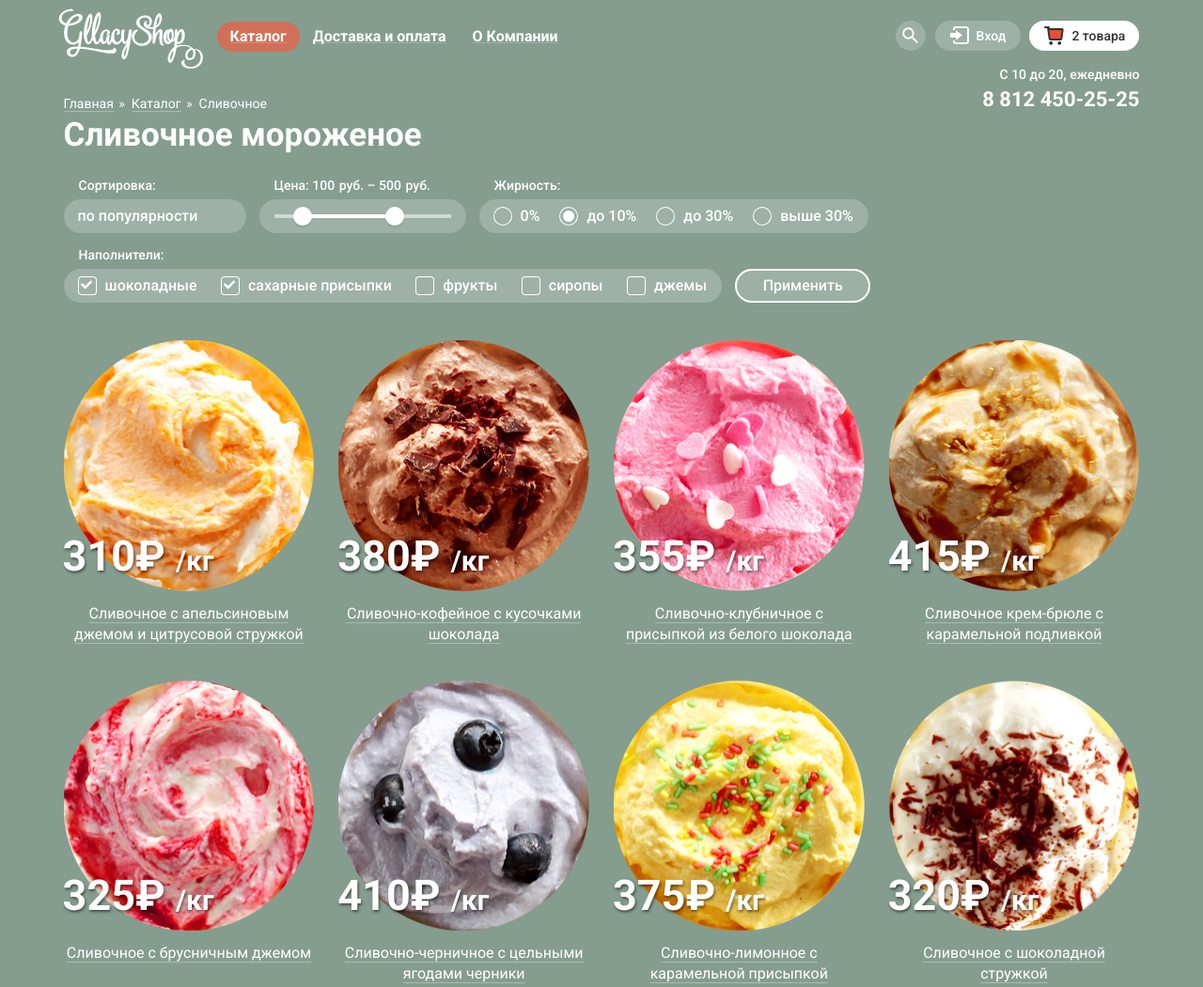
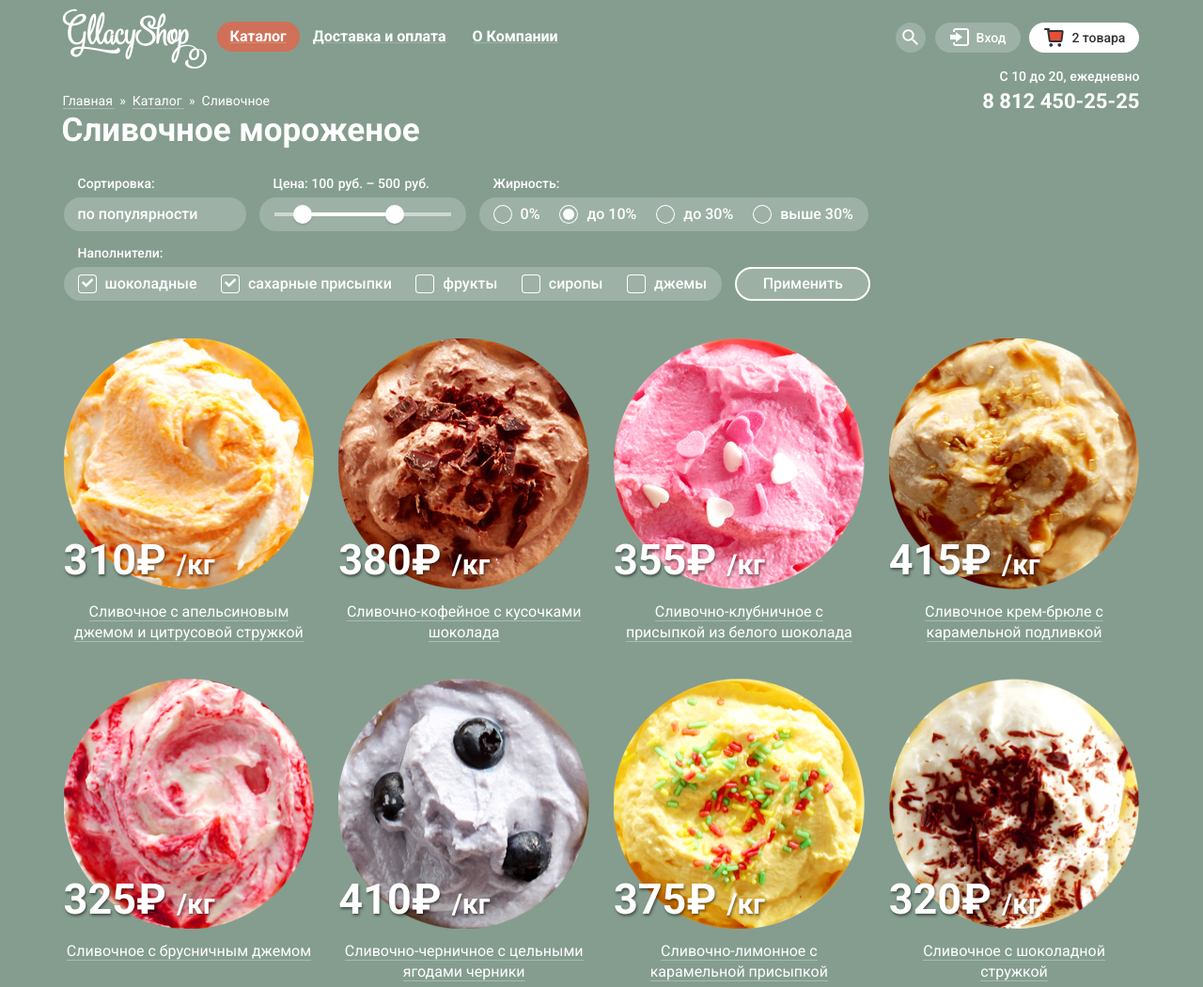
Before and after one commit to UtkinM/240596-gllacy, a plain HTML site: page catalog.html in a window 1280 px wide. Shown: the top 1050 px of the page at 94% size. Drawn offline with Linux system fonts and the light colour scheme.

Commit message:
Исправлены замечания наставника

```diff
--- a/css/style.css
+++ b/css/style.css
@@ -33,9 +33,9 @@ img {
 
 /*---------------- nav-logo ----------------*/
 .nav-logo {
-  margin-right: 15px;
-  margin-left: -6px;
+  margin-right: 11px;
   padding-top: 9px;
+  margin-left: -2px;
 }
 
 .nav-logo__link {
@@ -450,7 +450,7 @@ img {
   -ms-flex-pack: end;
   justify-content: flex-end;
   min-width: 267px;
-  padding-top: 22px;
+  padding-top: 24px;
   font-size: 0;
 }
 
@@ -489,7 +489,7 @@ img {
   font-size: 14px;
   color: #ffffff;
   text-align: right;
-  margin-top: -5px;
+  margin-top: -3px;
 }
 
 .page-header__index-content b {
@@ -858,8 +858,8 @@ img {
 
 .product__price {
   position: absolute;
-  bottom: 16px;
-  left: -1px;
+  bottom: 10px;
+  left: 0;
   font-weight: 700;
   font-size: 45px;
   line-height: 45px;
@@ -869,6 +869,10 @@ img {
 
 .product__weight {
   font-size: 30px;
+}
+
+.products_catalog {
+  margin-bottom: 52px;
 }
 
 .product__link {
@@ -1056,7 +1060,7 @@ img {
 
 /*---------------- page-footer ----------------*/
 .page-footer {
-  margin-top: 4px;
+  margin-top: 0px;
   min-height: 102px;
 
 }
@@ -1246,14 +1250,16 @@ img {
   background-image: url("../img/big-map.jpg");
   background-repeat: no-repeat;
   background-position: center;
+  height: 430px;
+
 }
 
 .map__google iframe{
   width: 100%;
   height: 430px;
   frameborder: 0;
-
-
+  border: 0;
+  margin-bottom: 2px;
 }
 
 .map__page-wrapper {
@@ -1261,7 +1267,7 @@ img {
   position: relative;
 }
 
-.map__google {
+.map__yandex {
   height: 430px;
 }
 
@@ -1290,9 +1296,6 @@ img {
   line-height: 24px;
 }
 
-.map__contacts:last-child {
-}
-
 /*---------------- bread-crumbs ----------------*/
 .bread-crumbs {
   display: -webkit-box;
@@ -1300,7 +1303,7 @@ img {
   display: flex;
   margin: 0;
   margin-bottom: -15px;
-  margin-top: 29px;
+  margin-top: 27px;
   padding: 0;
   list-style-type: none;
   font-size: 14px;
@@ -1310,9 +1313,15 @@ img {
 .bread-crumbs__item {
   position: relative;
   display: inline-block;
-  margin-right: 19px;
+  margin-right: 20px;
+  margin-top: -1px;
   vertical-align: top;
   cursor: default;
+}
+
+.bread-crumbs__link:first-child {
+  margin-left: -1px;
+  padding-right: 2px;
 }
 
 .bread-crumbs__item::after {
@@ -1339,8 +1348,9 @@ img {
 /*---------------- catalog-page ----------------*/
 .catalog-page__title {
   margin: 0;
-  margin-top: 20px;
-  margin-bottom: 25px;
+  margin-top: 18px;
+  margin-bottom: 28px;
+  margin-left: -2px;
   font-weight: 700;
   font-size: 35px;
   line-height: 41px;
@@ -1355,12 +1365,14 @@ img {
   font-size: 16px;
   line-height: 18px;
   color: #ffffff;
+
 }
 
 .selection-form__legend {
   display: block;
   margin-bottom: 7px;
-  margin-left: 16px;
+  margin-left: 12px;
+  padding-left: 3px;
   font-size: 14px;
   line-height: 16px;
   color: #ffffff;
@@ -1529,7 +1541,7 @@ img {
 
 .selection-form__checkbox:checked + .selection-form__label::before {
   background: url("../img/sprite.png") no-repeat center;
-  background-position: -142px 0;
+  background-position: -141px 0;
 }
 
 .selection-form__checkbox:disabled + .selection-form__label::before {
@@ -1649,7 +1661,8 @@ img {
 
 /*---------------- paginator ----------------*/
 .paginator {
-  margin-bottom: 30px;
+  margin-bottom: 32px;
+  padding-right: 26px;
   font-size: 0;
   text-align: right;
   cursor: default;
@@ -1780,6 +1793,7 @@ img {
 
 .write-us__open {
   width: 85%;
+  margin-top: 6px;
 }
 
 .write-us__form {
```
Also changed, not shown: index.html (+4 -2 lines), js/script.js (line endings or trailing spaces).
